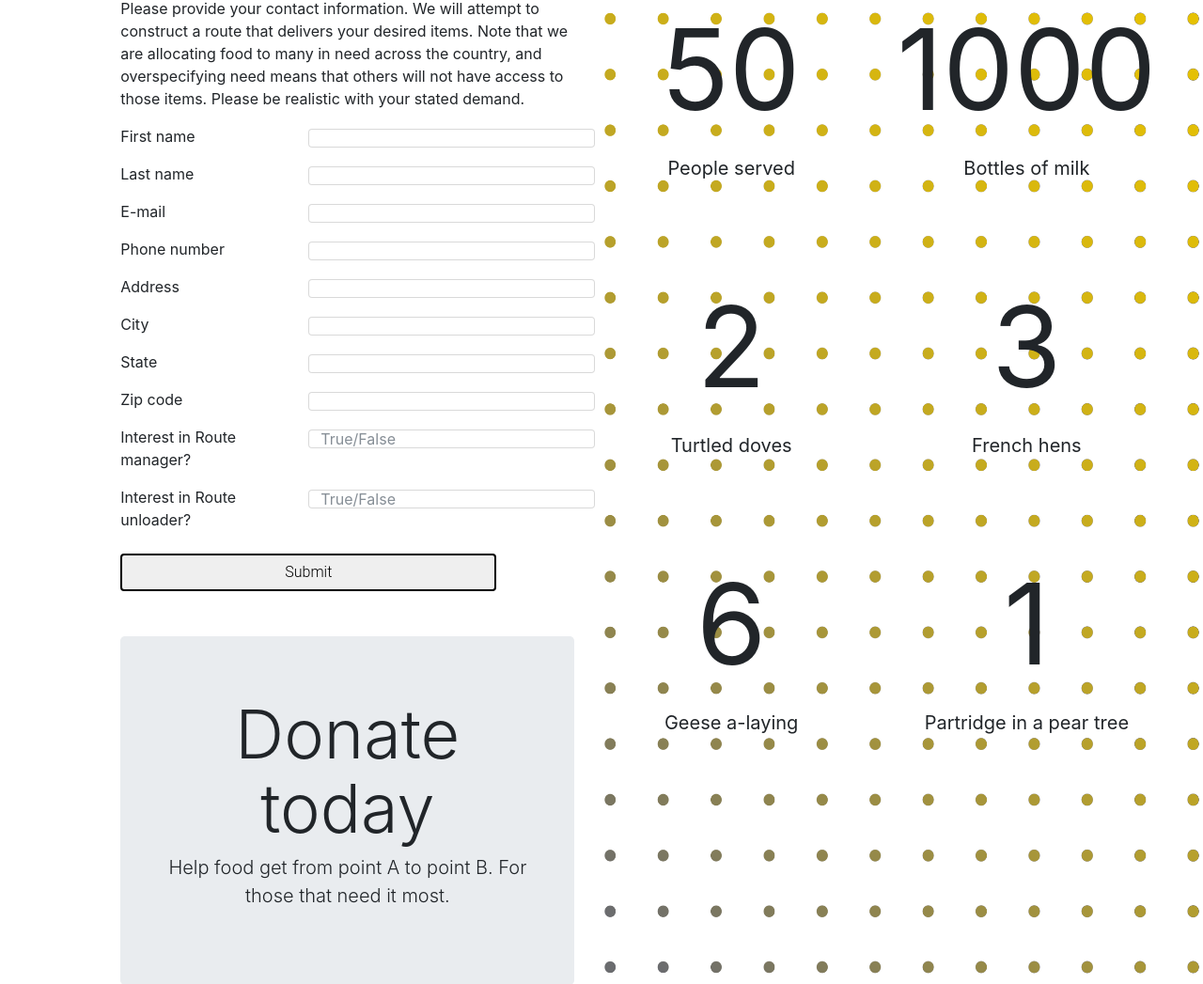
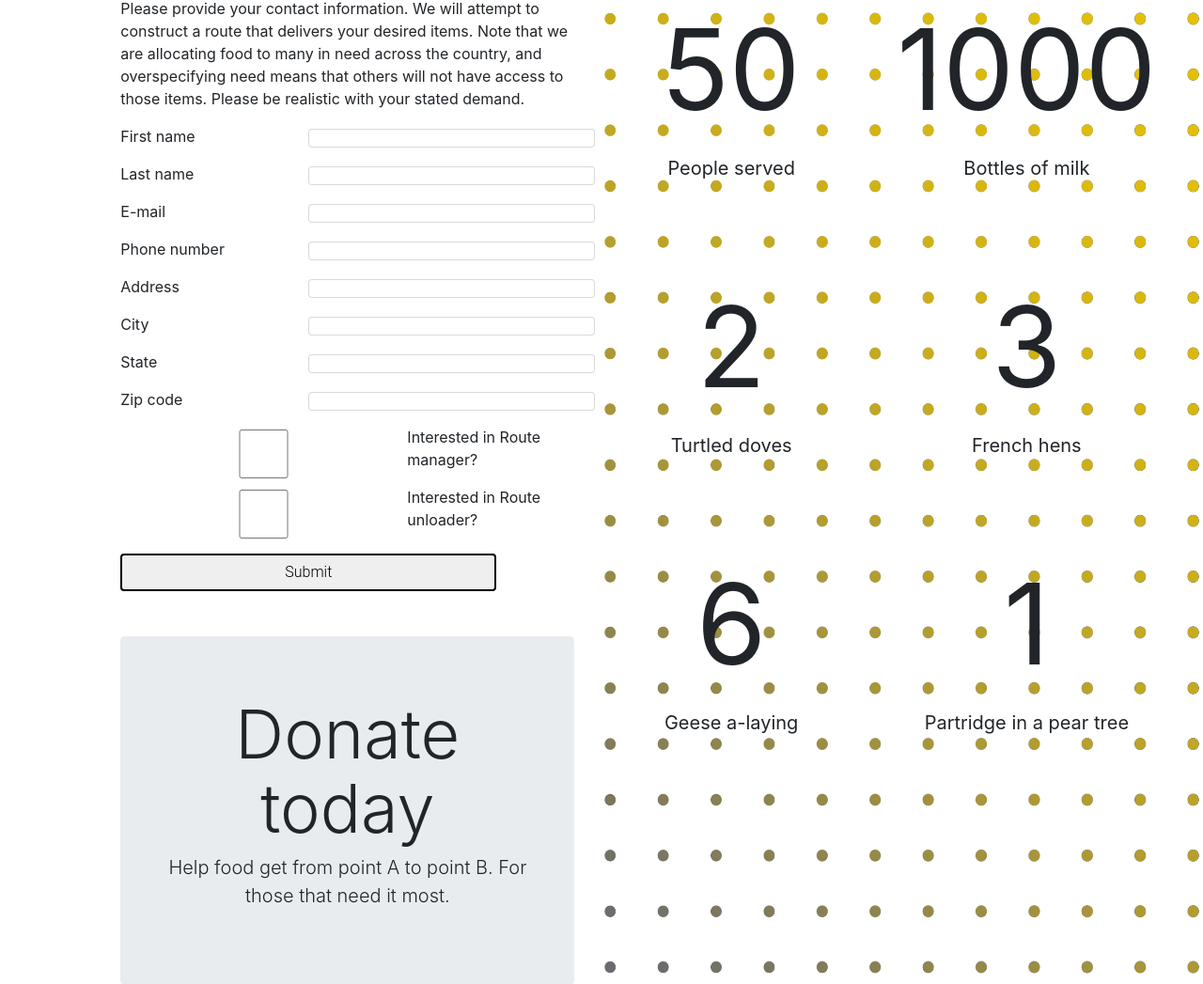
Before and after one commit to wnuelle/breadbasket, a Flask app: page /public in a window 1280 px wide. Shown: the part 70-1117 px from the top of the page at 94% size. Run offline with Flask 2, Linux system fonts and the light colour scheme; some libraries are stand-ins or nearby versions.

Commit message:
added checkboxes

```diff
--- a/templates/Public.html
+++ b/templates/Public.html
@@ -69,12 +69,14 @@
 							<input type="text" class="form-control" name="zc" id="zc">
 						</span>
 						<span class="input-field" style="margin-left: 60px">
-							<label for="route_m">Interest in Route manager?</label>
-							<input type="text" class="form-control" name="route_m" id="route_m" placeholder="True/False">
+							<!-- <input type="text" class="form-control" name="route_m" id="route_m" placeholder="True/False"> -->
+							<input type="checkbox" id="route_m" name="route_m" value="route_manager">
+							<label for="route_m">Interested in Route manager?</label>
 						</span>
 						<span class="input-field" style="margin-left: 60px">
-							<label for="route_ul">Interest in Route unloader?</label>
-							<input type="text" class="form-control" name="route_ul" id="route_ul" placeholder="True/False">
+							<!-- <input type="text" class="form-control" name="route_ul" id="route_ul" placeholder="True/False"> -->
+							<input type="checkbox" id="route_u1" name="route_u1" value="route_unloader">
+							<label for="route_ul">Interested in Route unloader?</label>
 						</span>
 					</div>
 					<button class="button1" type="submit" value="Submit" style="margin-left: 60px">Submit</button>
```
